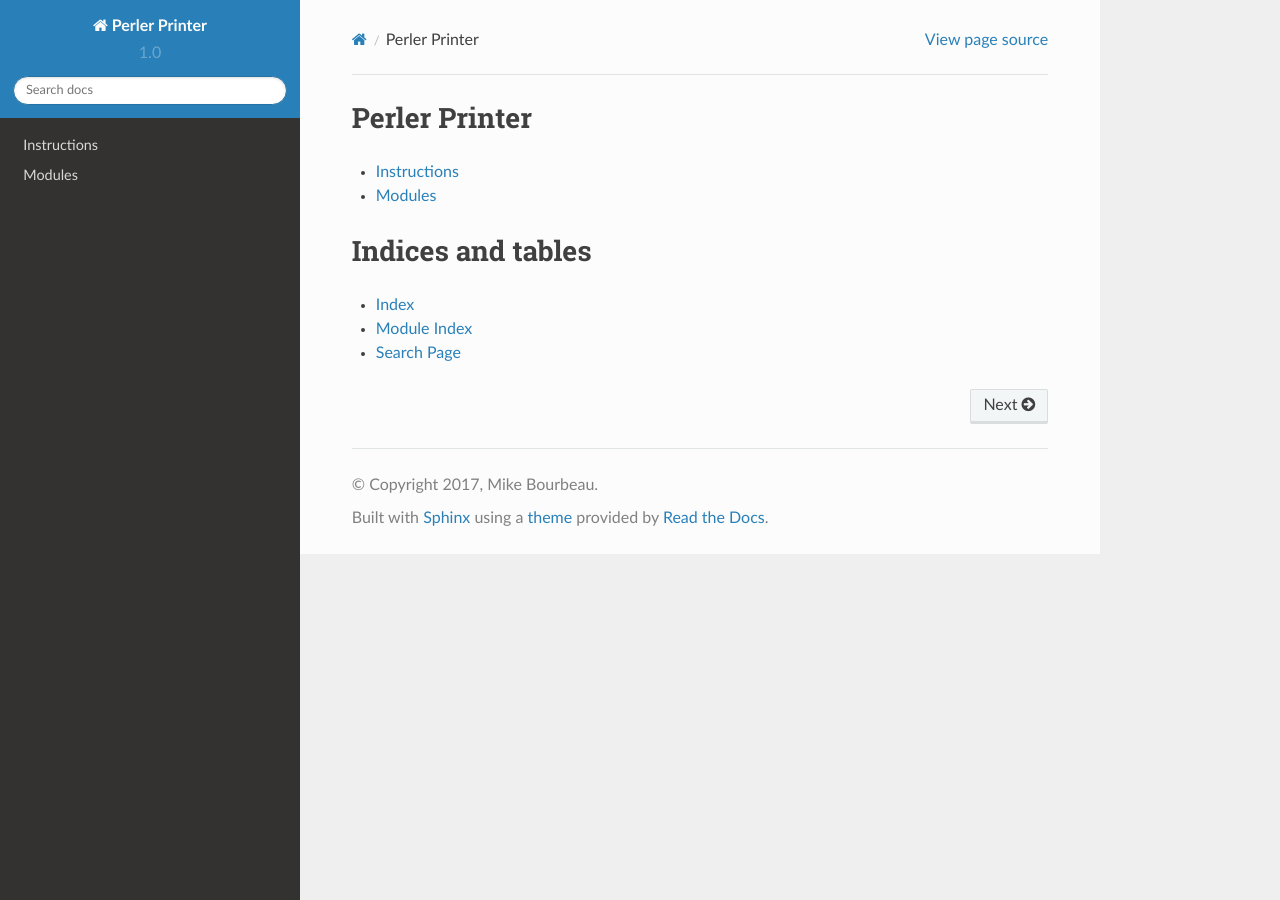
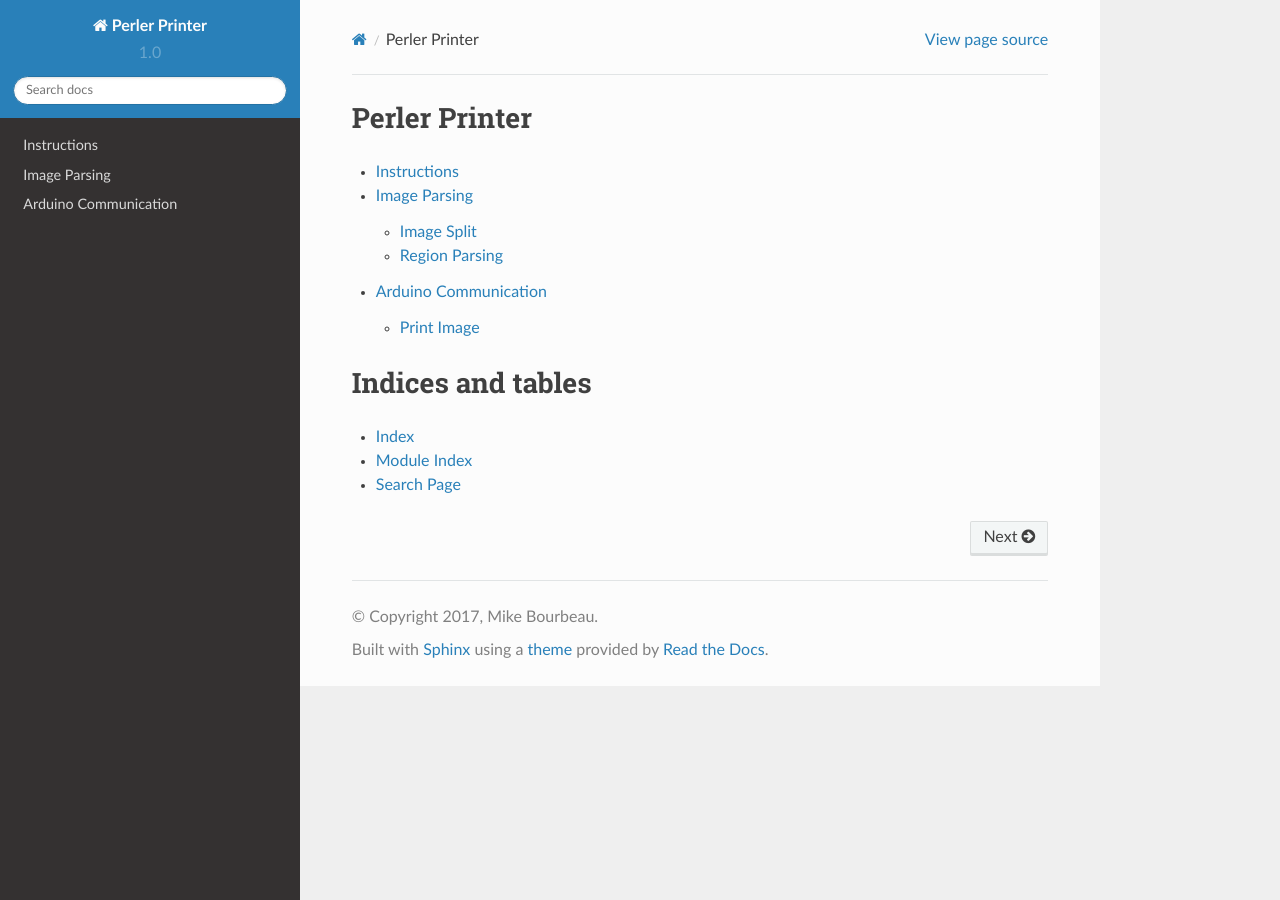
Before and after one commit to mikebourbeauart/perler-printer, a Sphinx documentation site: the page built from ImageAnalysis/ImageAnalysis/python/docs/index.rst, in a window 1280 px wide. Built offline with Sphinx 7.4.7 and the Read the Docs theme 2.0.0, drawn with Linux system fonts in a browser that asks for light colours.

Commit message:
docs work!

```diff
--- a/ImageAnalysis/ImageAnalysis/python/docs/api.rst
+++ /dev/null
@@ -1,10 +0,0 @@
-Modules
-=======
-
-
-.. automodule:: source
-	:members:
-
-
-.. automodule:: source.image_parsing
-	:members:
--- a/ImageAnalysis/ImageAnalysis/python/docs/conf.py
+++ b/ImageAnalysis/ImageAnalysis/python/docs/conf.py
@@ -34,7 +34,8 @@ sys.path.insert(0, os.path.abspath('..'))
 # extensions coming with Sphinx (named 'sphinx.ext.*') or your custom
 # ones.
 extensions = ['sphinx.ext.autodoc',
-    'sphinx.ext.viewcode']
+    'sphinx.ext.viewcode',
+	'sphinx.ext.todo']
 
 # Add any paths that contain templates here, relative to this directory.
 templates_path = ['_templates']
@@ -78,7 +79,7 @@ exclude_patterns = ['_build', 'Thumbs.db', '.DS_Store']
 pygments_style = 'sphinx'
 
 # If true, `todo` and `todoList` produce output, else they produce nothing.
-todo_include_todos = False
+todo_include_todos = True
 
 
 # -- Options for HTML output ----------------------------------------------
--- /dev/null
+++ b/ImageAnalysis/ImageAnalysis/python/docs/doc_mods/arduino_comms/arduino_comms_modules.rst
@@ -0,0 +1,6 @@
+Print Image
+===========
+
+
+.. automodule:: source.arduino_comms.print_image
+	:members:
--- /dev/null
+++ b/ImageAnalysis/ImageAnalysis/python/docs/doc_mods/image_parsing/image_parsing.rst
@@ -0,0 +1,10 @@
+Image Parsing
+=============
+
+.. automodule:: source.image_parsing
+	:members:
+
+.. toctree::
+   :maxdepth: 3
+
+   image_parsing_modules
--- /dev/null
+++ b/ImageAnalysis/ImageAnalysis/python/docs/doc_mods/image_parsing/image_parsing_modules.rst
@@ -0,0 +1,11 @@
+Image Split
+===========
+
+.. automodule:: source.image_parsing.image_split
+	:members:
+
+
+Region Parsing
+==============
+.. automodule:: source.image_parsing.region_parse
+	:members:
--- a/ImageAnalysis/ImageAnalysis/python/docs/index.rst
+++ b/ImageAnalysis/ImageAnalysis/python/docs/index.rst
@@ -10,7 +10,8 @@ Perler Printer
    :maxdepth: 2
 
    instructions
-   api
+   doc_mods/image_parsing/image_parsing
+   doc_mods/arduino_comms/arduino_comms
 
 Indices and tables
 ==================
--- a/ImageAnalysis/ImageAnalysis/python/source/__init__.py
+++ /dev/null
@@ -1,3 +0,0 @@
-'''
-Say some stuff here
-'''
--- a/ImageAnalysis/ImageAnalysis/python/source/arduino_comms/__init__.py
+++ b/ImageAnalysis/ImageAnalysis/python/source/arduino_comms/__init__.py
@@ -1,4 +1,3 @@
 '''
-Arduino comms
-=============
+Modules used to communicate data from the JSON file to the Perler Printer.
 '''
--- a/ImageAnalysis/ImageAnalysis/python/source/image_parsing/__init__.py
+++ b/ImageAnalysis/ImageAnalysis/python/source/image_parsing/__init__.py
@@ -1,3 +1,3 @@
 '''
-Image parsing stuff
+Modules used to analyze and parse an image into a JSON file for the Perler Printer to read.
 '''
--- a/ImageAnalysis/ImageAnalysis/python/source/image_parsing/region_parse.py
+++ b/ImageAnalysis/ImageAnalysis/python/source/image_parsing/region_parse.py
@@ -1,5 +1,8 @@
 '''
 Parses regions
+
+.. todo:: add an image showing what it means to parse a region
+
 '''
 
 
```
Also changed, not shown: ImageAnalysis/ImageAnalysis/python/docs/doc_mods/arduino_comms/arduino_comms.rst (added, +10 -0 lines), ImageAnalysis/ImageAnalysis/python/source/image_parsing/image_split.py (+5 -2 lines), 6 other files.
